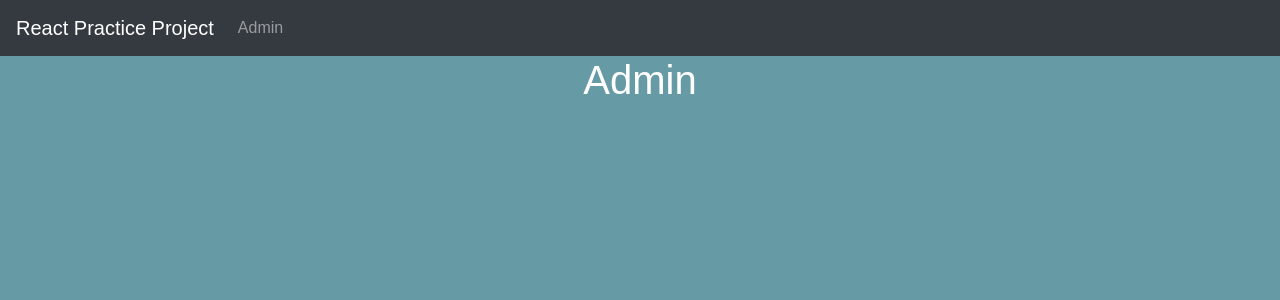
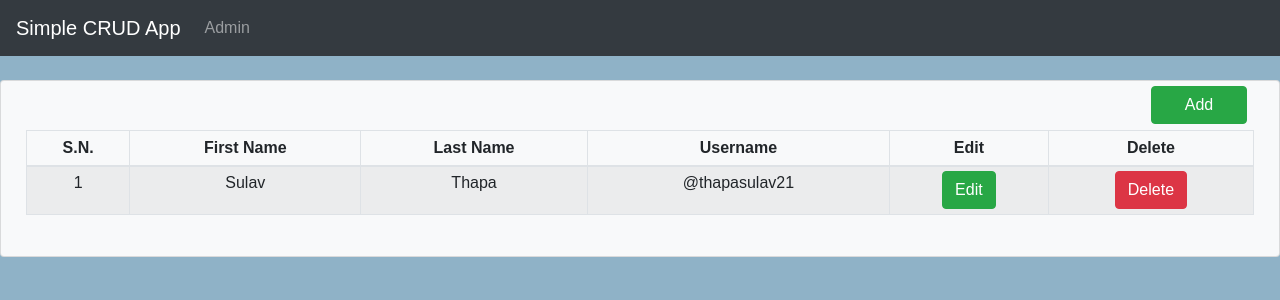
Before and after one commit to SulavThapa/fyp-frontend, a React (Create React App) app: page /admin in a window 1280 px wide. Shown: the top 300 px of the page. Built offline with nearby package versions, Linux system fonts and the light colour scheme.

Commit message:
Table is added to store the data

```diff
--- a/package.json
+++ b/package.json
@@ -5,7 +5,8 @@
   "dependencies": {
     "bootstrap": "^4.3.1",
     "express": "^4.17.1",
-    "mongodb": "^3.3.4",
+    "mongodb": "^3.3.5",
+    "mongodb-stitch-browser-sdk": "^4.7.1",
     "node-sass": "^4.13.0",
     "prop-types": "^15.7.2",
     "react": "^16.11.0",
--- a/src/App.css
+++ b/src/App.css
@@ -1,5 +1,5 @@
 body {
-  background-color: #669aa5;
+  background-color: #8fb2c7;
   color: white;
   padding: 40px;
   font-family: Arial;
--- a/src/Components/Admin.js
+++ b/src/Components/Admin.js
@@ -1,11 +1,39 @@
 import React, { Component } from 'react'
 import NavBar from '../Navbar'
+import Table from 'react-bootstrap/Table'
+import { Card, Button } from 'react-bootstrap'
 
 const NewAdmin = () => (
     <div>
-        <NavBar/>
-        <h1>Admin</h1>
+        <NavBar />
+        <br></br>
+        <Card className='mx-auto' bg="light" text="white" style={{ width: '80rem', height: '100%', padding: 25 }}>
+            <Button variant="success" style={{ width: '1in',position: 'absolute', right: '2rem', top:'3%' }}>Add</Button>
+            <br></br>
+                <Table striped bordered hover size="sm">
+                    <thead>
+                        <tr>
+                            <th >S.N.</th>
+                            <th>First Name</th>
+                            <th>Last Name</th>
+                            <th>Username</th>
+                            <th>Edit</th>
+                            <th>Delete</th>
+                        </tr>
+                    </thead>
+                    <tbody>
+                        <tr>
+                            <td>1</td>
+                            <td>Sulav</td>
+                            <td>Thapa</td>
+                            <td>@thapasulav21</td>
+                            <td><Button variant="success">Edit</Button></td>
+                            <td><Button variant="danger">Delete</Button></td>
+                        </tr>
+                    </tbody>
+                </Table>
+        </Card>
     </div>
-);
+        );
 
-export default NewAdmin;
+        export default NewAdmin;
--- a/src/Navbar.js
+++ b/src/Navbar.js
@@ -4,7 +4,7 @@ import {Link} from 'react-router-dom';
 
 const NavBar = () => (
     <Navbar bg="dark" variant="dark">
-    <Link to="/"><Navbar.Brand>React Practice Project</Navbar.Brand></Link>
+    <Link to="/"><Navbar.Brand>Simple CRUD App</Navbar.Brand></Link>
     <Nav className="mr-auto">
       <Link to="/admin">
         <Nav.Link>Admin</Nav.Link>
```
Also changed, not shown: 1 other file (tests, documents, lock files or other folders).
